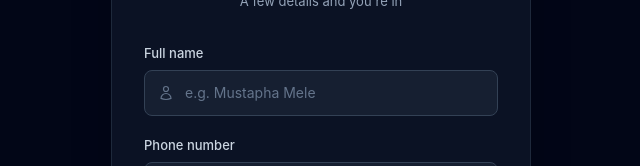
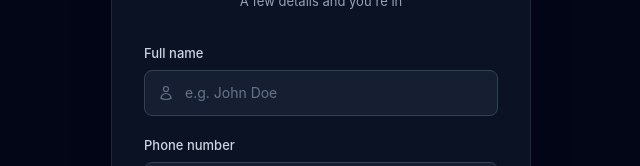
Before and after one commit to mustaphamelemustapha/MZDATA, a Next.js app in the folder vtu-web-next/: page /register in a window 1280 px wide. Shown: the part 190-356 px from the top of the page, without its empty margins (319-959 px from the left). Built offline with nearby package versions, Linux system fonts and the light colour scheme.

Commit message:
Change name placeholder from Mustapha Mele to John Doe

```diff
--- a/vtu-web-next/src/components/auth-page.jsx
+++ b/vtu-web-next/src/components/auth-page.jsx
@@ -219,7 +219,7 @@ export function AuthPage({ initialMode, refCode: presetRef }) {
                       className={inputCls}
                       value={form.full_name}
                       onChange={set('full_name')}
-                      placeholder="e.g. Mustapha Mele"
+                      placeholder="e.g. John Doe"
                       autoComplete="name"
                       required
                     />
```
Also changed, not shown: 1 other file (tests, documents, lock files or other folders).
